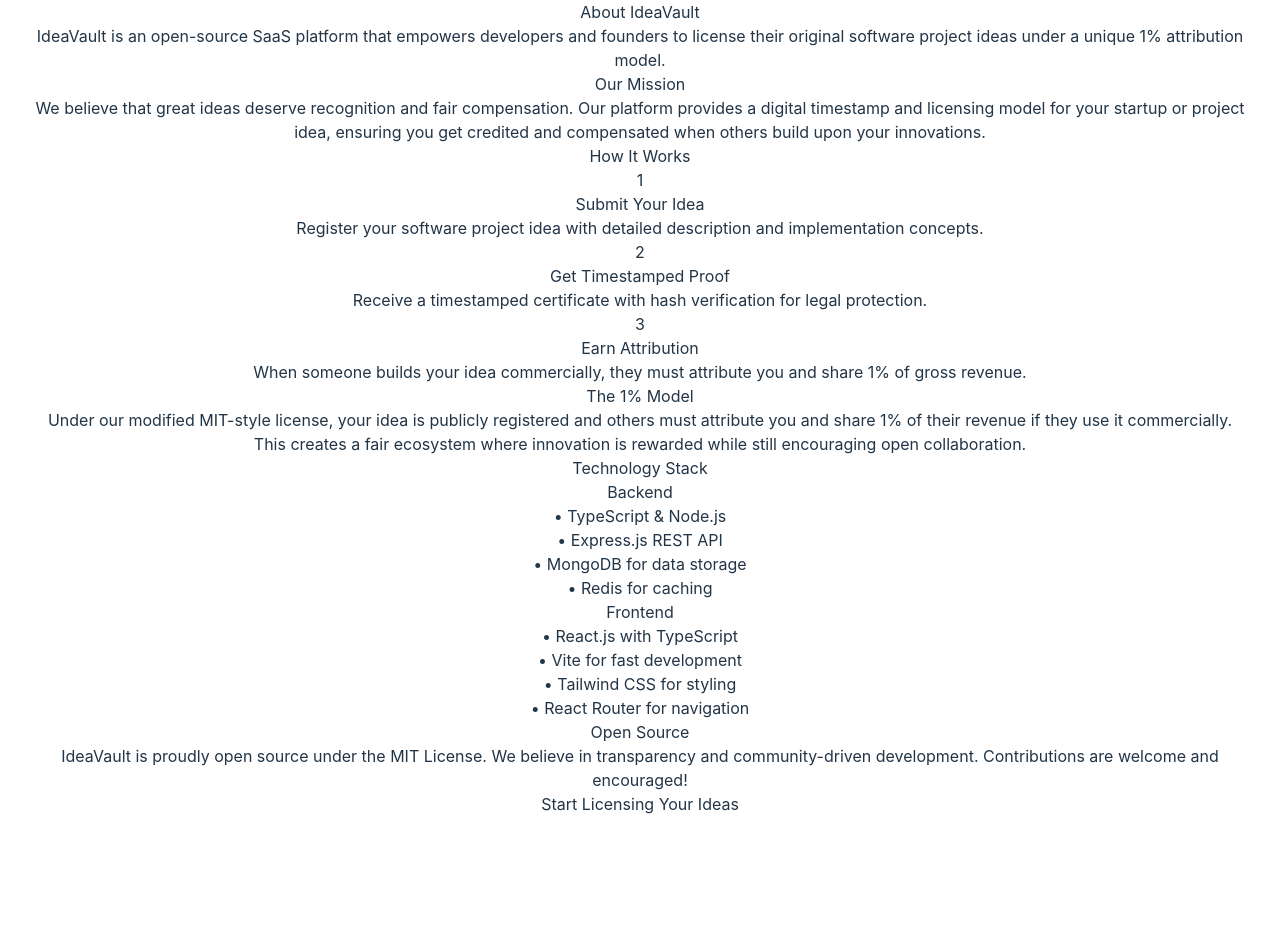
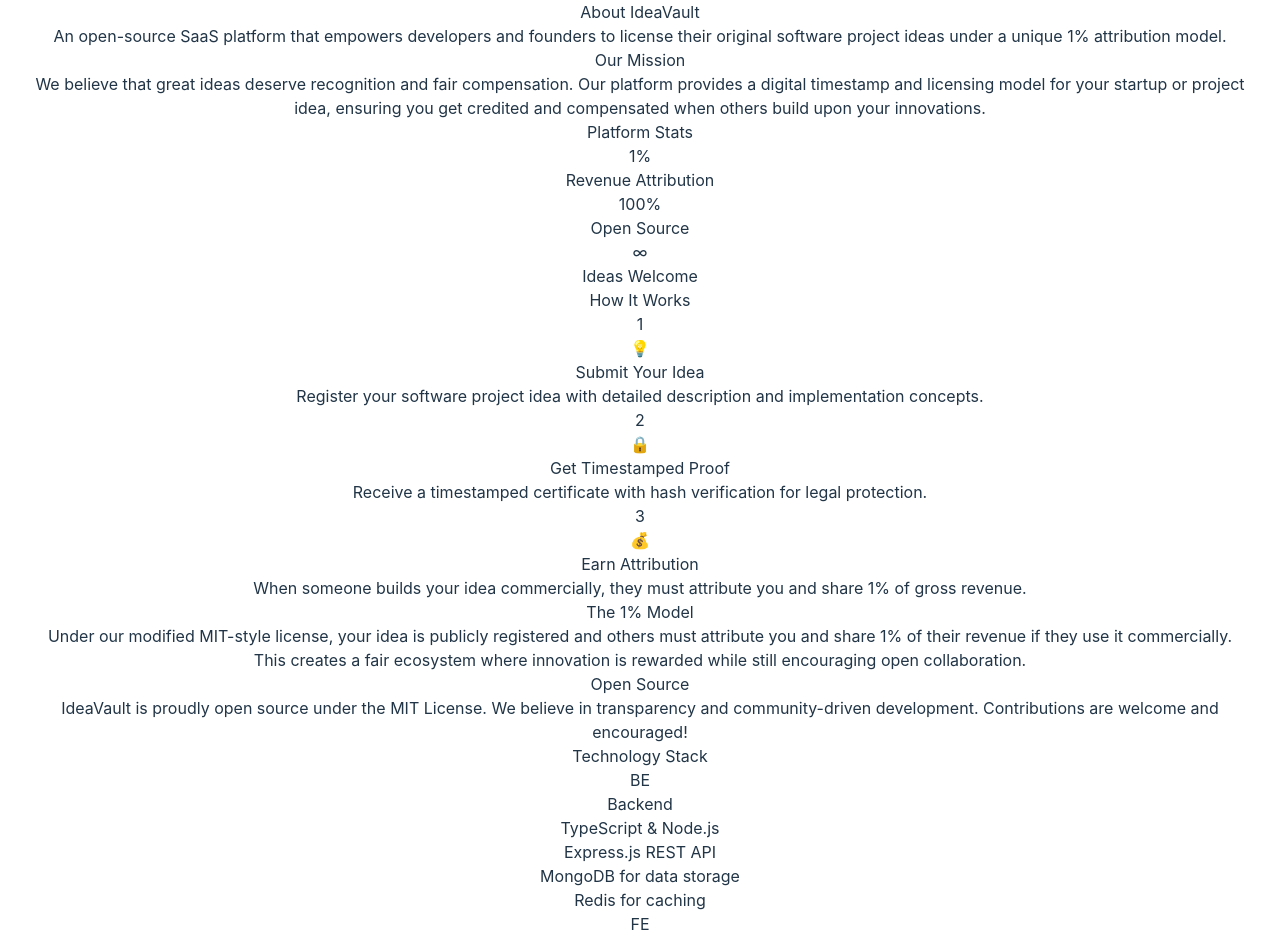
Before and after one commit to vinit105/ideaVault, a React (Vite) app in the folder frontend/: page /about in a window 1280 px wide. Shown: the part 104-1044 px from the top of the page. Before the commit the page ends 952 px from the top, so only its background shows below. Built offline with nearby package versions, Linux system fonts and the light colour scheme.

Commit message:
The about page is now aligned and better UI

```diff
--- a/frontend/src/pages/About.tsx
+++ b/frontend/src/pages/About.tsx
@@ -2,93 +2,184 @@
 
 const About: React.FC = () => {
   return (
-    <div className="min-h-screen bg-gray-50 py-8">
-      <div className="max-w-4xl mx-auto px-4 sm:px-6 lg:px-8">
-        <div className="bg-white rounded-lg shadow-lg p-8">
-          <h1 className="text-4xl font-bold text-gray-900 mb-6 text-center">
-            About IdeaVault
+    <div className="min-h-screen bg-gradient-to-br from-gray-50 to-gray-100 py-12">
+      <div className="max-w-6xl mx-auto px-4 sm:px-6 lg:px-8">
+        {/* Header Section */}
+        <div className="text-center mb-16">
+          <h1 className="text-5xl md:text-6xl font-extrabold text-gray-900 mb-6">
+            About <span className="text-blue-600">IdeaVault</span>
           </h1>
-
-          <div className="prose prose-lg mx-auto">
-            <p className="text-xl text-gray-600 mb-6">
-              IdeaVault is an open-source SaaS platform that empowers developers and founders
+          <p className="text-xl md:text-2xl text-gray-600 max-w-3xl mx-auto leading-relaxed">
+            An open-source SaaS platform that empowers developers and founders
             to license their original software project ideas under a unique 1% attribution model.
           </p>
+        </div>
 
-            <h2 className="text-2xl font-bold text-gray-900 mb-4">Our Mission</h2>
-            <p className="text-gray-600 mb-6">
+        {/* Main Content */}
+        <div className="grid lg:grid-cols-3 gap-8 mb-16">
+          {/* Mission Section */}
+          <div className="lg:col-span-2 bg-white rounded-xl shadow-lg p-8">
+            <h2 className="text-3xl font-bold text-gray-900 mb-6 flex items-center">
+              <span className="w-3 h-8 bg-blue-600 rounded-full mr-4"></span>
+              Our Mission
+            </h2>
+            <p className="text-lg text-gray-600 leading-relaxed">
               We believe that great ideas deserve recognition and fair compensation. Our platform
               provides a digital timestamp and licensing model for your startup or project idea,
               ensuring you get credited and compensated when others build upon your innovations.
             </p>
+          </div>
 
-            <h2 className="text-2xl font-bold text-gray-900 mb-4">How It Works</h2>
-            <div className="space-y-4 mb-6">
-              <div className="flex items-start space-x-3">
-                <span className="flex-shrink-0 w-8 h-8 bg-blue-600 text-white rounded-full flex items-center justify-center text-sm font-bold">1</span>
+          {/* Stats Card */}
+          <div className="bg-gradient-to-br from-blue-600 to-blue-700 rounded-xl shadow-lg p-8 text-white">
+            <h3 className="text-2xl font-bold mb-6">Platform Stats</h3>
+            <div className="space-y-4">
               <div>
-                  <h3 className="font-bold text-gray-900">Submit Your Idea</h3>
-                  <p className="text-gray-600">Register your software project idea with detailed description and implementation concepts.</p>
+                <div className="text-3xl font-bold">1%</div>
+                <div className="text-blue-100">Revenue Attribution</div>
               </div>
+              <div>
+                <div className="text-3xl font-bold">100%</div>
+                <div className="text-blue-100">Open Source</div>
               </div>
-              <div className="flex items-start space-x-3">
-                <span className="flex-shrink-0 w-8 h-8 bg-blue-600 text-white rounded-full flex items-center justify-center text-sm font-bold">2</span>
               <div>
-                  <h3 className="font-bold text-gray-900">Get Timestamped Proof</h3>
-                  <p className="text-gray-600">Receive a timestamped certificate with hash verification for legal protection.</p>
+                <div className="text-3xl font-bold">∞</div>
+                <div className="text-blue-100">Ideas Welcome</div>
               </div>
-              </div>
-              <div className="flex items-start space-x-3">
-                <span className="flex-shrink-0 w-8 h-8 bg-blue-600 text-white rounded-full flex items-center justify-center text-sm font-bold">3</span>
-                <div>
-                  <h3 className="font-bold text-gray-900">Earn Attribution</h3>
-                  <p className="text-gray-600">When someone builds your idea commercially, they must attribute you and share 1% of gross revenue.</p>
             </div>
           </div>
         </div>
 
-            <h2 className="text-2xl font-bold text-gray-900 mb-4">The 1% Model</h2>
-            <p className="text-gray-600 mb-6">
+        {/* How It Works Section */}
+        <div className="bg-white rounded-xl shadow-lg p-8 mb-16">
+          <h2 className="text-4xl font-bold text-gray-900 mb-12 text-center">
+            How It Works
+          </h2>
+
+          <div className="grid md:grid-cols-3 gap-8">
+            {[
+              {
+                step: "1",
+                title: "Submit Your Idea",
+                description: "Register your software project idea with detailed description and implementation concepts.",
+                icon: "💡"
+              },
+              {
+                step: "2",
+                title: "Get Timestamped Proof",
+                description: "Receive a timestamped certificate with hash verification for legal protection.",
+                icon: "🔒"
+              },
+              {
+                step: "3",
+                title: "Earn Attribution",
+                description: "When someone builds your idea commercially, they must attribute you and share 1% of gross revenue.",
+                icon: "💰"
+              }
+            ].map((item, index) => (
+              <div key={index} className="text-center group">
+                <div className="relative mb-6">
+                  <div className="w-20 h-20 bg-gradient-to-br from-blue-500 to-blue-600 rounded-full flex items-center justify-center text-white text-2xl font-bold mx-auto mb-4 group-hover:scale-110 transition-transform duration-300">
+                    {item.step}
+                  </div>
+                  <div className="text-4xl mb-4">{item.icon}</div>
+                </div>
+                <h3 className="text-xl font-bold text-gray-900 mb-3">{item.title}</h3>
+                <p className="text-gray-600 leading-relaxed">{item.description}</p>
+              </div>
+            ))}
+          </div>
+        </div>
+
+        {/* Features Grid */}
+        <div className="grid lg:grid-cols-2 gap-8 mb-16">
+          {/* 1% Model */}
+          <div className="bg-white rounded-xl shadow-lg p-8">
+            <h2 className="text-3xl font-bold text-gray-900 mb-6 flex items-center">
+              <span className="w-3 h-8 bg-green-500 rounded-full mr-4"></span>
+              The 1% Model
+            </h2>
+            <p className="text-gray-600 leading-relaxed">
               Under our modified MIT-style license, your idea is publicly registered and others
               must attribute you and share 1% of their revenue if they use it commercially.
               This creates a fair ecosystem where innovation is rewarded while still encouraging
               open collaboration.
             </p>
+          </div>
 
-            <h2 className="text-2xl font-bold text-gray-900 mb-4">Technology Stack</h2>
-            <div className="grid md:grid-cols-2 gap-4 mb-6">
-              <div>
-                <h3 className="font-bold text-gray-900 mb-2">Backend</h3>
-                <ul className="text-gray-600 space-y-1">
-                  <li>• TypeScript & Node.js</li>
-                  <li>• Express.js REST API</li>
-                  <li>• MongoDB for data storage</li>
-                  <li>• Redis for caching</li>
-                </ul>
-              </div>
-              <div>
-                <h3 className="font-bold text-gray-900 mb-2">Frontend</h3>
-                <ul className="text-gray-600 space-y-1">
-                  <li>• React.js with TypeScript</li>
-                  <li>• Vite for fast development</li>
-                  <li>• Tailwind CSS for styling</li>
-                  <li>• React Router for navigation</li>
-                </ul>
+          {/* Open Source */}
+          <div className="bg-white rounded-xl shadow-lg p-8">
+            <h2 className="text-3xl font-bold text-gray-900 mb-6 flex items-center">
+              <span className="w-3 h-8 bg-purple-500 rounded-full mr-4"></span>
+              Open Source
+            </h2>
+            <p className="text-gray-600 leading-relaxed">
+              IdeaVault is proudly open source under the MIT License. We believe in transparency
+              and community-driven development. Contributions are welcome and encouraged!
+            </p>
           </div>
         </div>
 
-            <h2 className="text-2xl font-bold text-gray-900 mb-4">Open Source</h2>
-            <p className="text-gray-600 mb-6">
-              IdeaVault is proudly open source under the MIT License. We believe in transparency
-              and community-driven development. Contributions are welcome and encouraged!
-            </p>
+        {/* Technology Stack */}
+        <div className="bg-white rounded-xl shadow-lg p-8 mb-16">
+          <h2 className="text-4xl font-bold text-gray-900 mb-12 text-center">
+            Technology Stack
+          </h2>
+
+          <div className="grid md:grid-cols-2 gap-12">
+            <div className="text-center">
+              <div className="w-16 h-16 bg-gradient-to-br from-green-500 to-green-600 rounded-full flex items-center justify-center text-white text-2xl font-bold mx-auto mb-6">
+                BE
+              </div>
+              <h3 className="text-2xl font-bold text-gray-900 mb-6">Backend</h3>
+              <div className="space-y-3">
+                {[
+                  "TypeScript & Node.js",
+                  "Express.js REST API",
+                  "MongoDB for data storage",
+                  "Redis for caching"
+                ].map((tech, index) => (
+                  <div key={index} className="flex items-center justify-center space-x-2">
+                    <span className="w-2 h-2 bg-green-500 rounded-full"></span>
+                    <span className="text-gray-600">{tech}</span>
+                  </div>
+                ))}
+              </div>
+            </div>
 
             <div className="text-center">
-              <button className="bg-blue-600 text-white px-8 py-3 rounded-lg text-lg font-semibold hover:bg-blue-700 transition">
+              <div className="w-16 h-16 bg-gradient-to-br from-blue-500 to-blue-600 rounded-full flex items-center justify-center text-white text-2xl font-bold mx-auto mb-6">
+                FE
+              </div>
+              <h3 className="text-2xl font-bold text-gray-900 mb-6">Frontend</h3>
+              <div className="space-y-3">
+                {[
+                  "React.js with TypeScript",
+                  "Vite for fast development",
+                  "Tailwind CSS for styling",
+                  "React Router for navigation"
+                ].map((tech, index) => (
+                  <div key={index} className="flex items-center justify-center space-x-2">
+                    <span className="w-2 h-2 bg-blue-500 rounded-full"></span>
+                    <span className="text-gray-600">{tech}</span>
+                  </div>
+                ))}
+              </div>
+            </div>
+          </div>
+        </div>
+
+        {/* Call to Action */}
+        <div className="text-center bg-gradient-to-r from-blue-600 to-blue-700 rounded-xl shadow-lg p-12">
+          <h2 className="text-3xl md:text-4xl font-bold text-white mb-6">
+            Ready to License Your Ideas?
+          </h2>
+          <p className="text-xl text-blue-100 mb-8 max-w-2xl mx-auto">
+            Join the revolution of fair idea attribution and start protecting your innovations today.
+          </p>
+          <button className="bg-white text-blue-600 px-10 py-4 rounded-lg text-xl font-bold hover:bg-gray-50 transform hover:scale-105 transition-all duration-300 shadow-lg">
             Start Licensing Your Ideas
           </button>
-            </div>
-          </div>
         </div>
       </div>
     </div>
```
Lines whose indentation alone changed are shown as unchanged.
